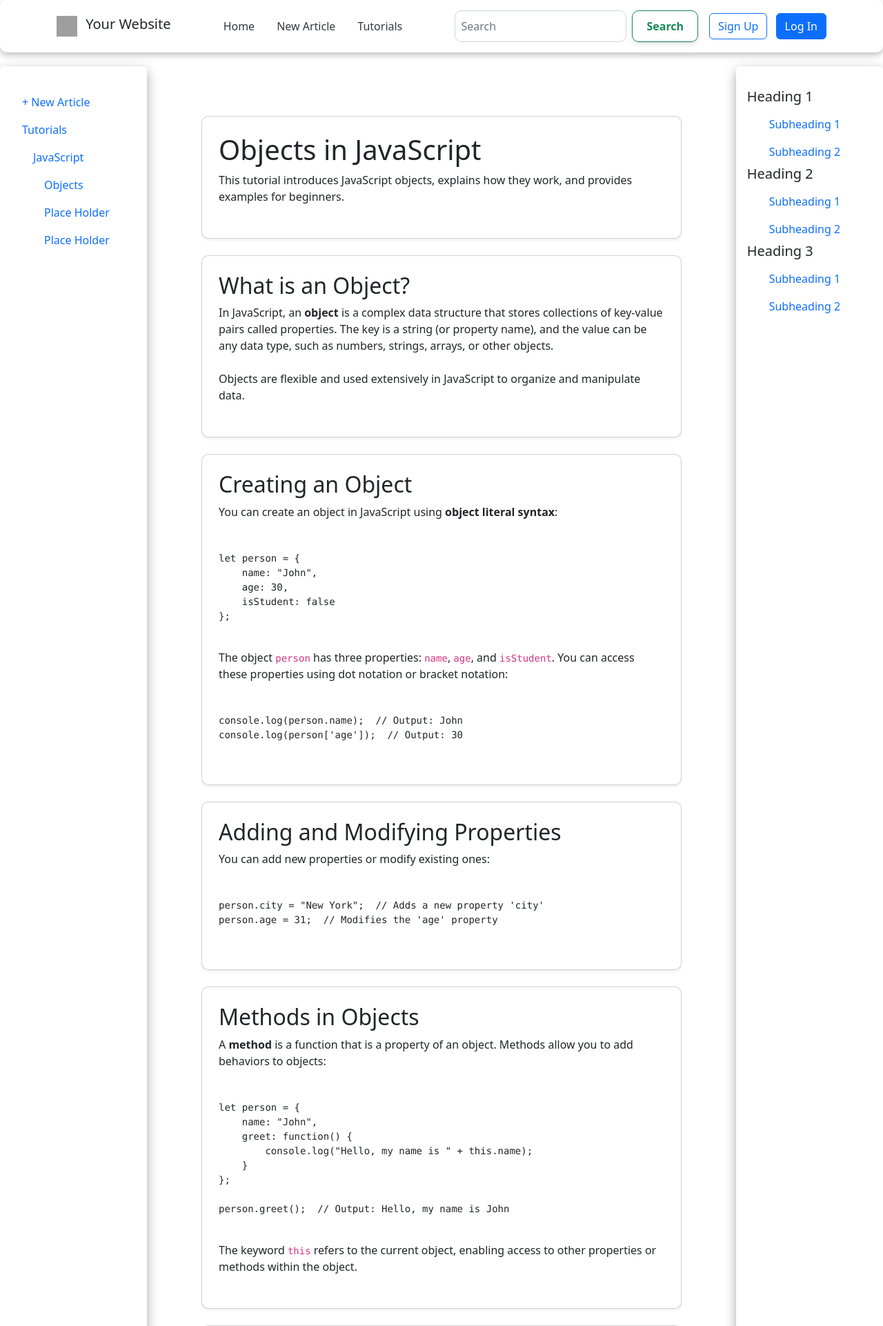
After one commit to mattyray/news, a Django app: template templates/objects_tutorial.html in a window 1280 px wide. The commit adds this page. Shown: the top 1922 px of the page at 69% size. Run offline with Django 5.2, Linux system fonts and the light colour scheme; the template is opened without the code that fills it, so the values that code supplies are empty; some libraries are stand-ins or nearby versions; grey boxes are pictures that could not be loaded.

Commit message:
working before adding profile page and functionality

```diff
--- a/pages/urls.py
+++ b/pages/urls.py
@@ -1,8 +1,9 @@
 from django.urls import path, include
-from .views import HomePageView, JsGptQuizView, TutorialPageView
+from .views import HomePageView, JsGptQuizView, TutorialPageView, ObjectsTutorialView
 urlpatterns = [
     path('', HomePageView.as_view(), name='home'),
     path('jsgptquiz/', JsGptQuizView.as_view(), name='jsgptquiz'),
     path('tutorials/', TutorialPageView.as_view(), name='tutorial'),
+    path('tutorials/objects/', ObjectsTutorialView.as_view(), name='objects_tutorial'),
 
 ]
--- a/pages/views.py
+++ b/pages/views.py
@@ -12,6 +12,9 @@ class HomePageView(TemplateView):
 class ObjectFlashcardsView(TemplateView):
     template_name = 'object_flashcards.html'
 
+class ObjectsTutorialView(TemplateView):
+    template_name = 'objects_tutorial.html'
+
 class ObjectQuizView(TemplateView):
     template_name = 'object_quiz.html'
 
--- a/templates/base.html
+++ b/templates/base.html
@@ -78,7 +78,7 @@
                                     <a class="nav-link" href="#">JavaScript</a>
                                     <ul class="nav flex-column ms-3">
                                         <li class="nav-item"><a class="nav-link" href="#">Objects</a></li>
-                                        <li class="nav-item"><a class="nav-link" href="#">~~Place Holder</a></li>
+                                        <li class="nav-item"><a class="nav-link" href="#">Place Holder</a></li>
                                         <li class="nav-item"><a class="nav-link" href="#">Place Holder</a></li>
                                     </ul>
                                 </li>
--- /dev/null
+++ b/templates/objects_tutorial.html
@@ -0,0 +1,121 @@
+{% extends 'base.html' %}
+{% block title %}JavaScript Objects Tutorial{% endblock %}
+
+{% block content %}
+<div class="container py-5">
+    <!-- Card for the Tutorial Header -->
+    <div class="card shadow-sm mb-4 p-4">
+        <h1>Objects in JavaScript</h1>
+        <p>This tutorial introduces JavaScript objects, explains how they work, and provides examples for beginners.</p>
+    </div>
+
+    <!-- Section 1: What is an Object? -->
+    <div class="card shadow-sm mb-4 p-4">
+        <h2>What is an Object?</h2>
+        <p>In JavaScript, an <strong>object</strong> is a complex data structure that stores collections of key-value pairs called properties. The key is a string (or property name), and the value can be any data type, such as numbers, strings, arrays, or other objects.</p>
+        <p>Objects are flexible and used extensively in JavaScript to organize and manipulate data.</p>
+    </div>
+
+    <!-- Section 2: Creating an Object -->
+    <div class="card shadow-sm mb-4 p-4">
+        <h2>Creating an Object</h2>
+        <p>You can create an object in JavaScript using <strong>object literal syntax</strong>:</p>
+        <pre><code class="language-javascript">
+let person = {
+    name: "John",
+    age: 30,
+    isStudent: false
+};
+        </code></pre>
+        <p>The object <code>person</code> has three properties: <code>name</code>, <code>age</code>, and <code>isStudent</code>. You can access these properties using dot notation or bracket notation:</p>
+        <pre><code class="language-javascript">
+console.log(person.name);  // Output: John
+console.log(person['age']);  // Output: 30
+        </code></pre>
+    </div>
+
+    <!-- Section 3: Adding and Modifying Properties -->
+    <div class="card shadow-sm mb-4 p-4">
+        <h2>Adding and Modifying Properties</h2>
+        <p>You can add new properties or modify existing ones:</p>
+        <pre><code class="language-javascript">
+person.city = "New York";  // Adds a new property 'city'
+person.age = 31;  // Modifies the 'age' property
+        </code></pre>
+    </div>
+
+    <!-- Section 4: Methods in Objects -->
+    <div class="card shadow-sm mb-4 p-4">
+        <h2>Methods in Objects</h2>
+        <p>A <strong>method</strong> is a function that is a property of an object. Methods allow you to add behaviors to objects:</p>
+        <pre><code class="language-javascript">
+let person = {
+    name: "John",
+    greet: function() {
+        console.log("Hello, my name is " + this.name);
+    }
+};
+
+person.greet();  // Output: Hello, my name is John
+        </code></pre>
+        <p>The keyword <code>this</code> refers to the current object, enabling access to other properties or methods within the object.</p>
+    </div>
+
+    <!-- Section 5: Nested Objects -->
+    <div class="card shadow-sm mb-4 p-4">
+        <h2>Nested Objects</h2>
+        <p>Objects can also contain other objects, creating a structure known as <strong>nested objects</strong>:</p>
+        <pre><code class="language-javascript">
+let company = {
+    name: "Tech Corp",
+    address: {
+        street: "123 Main St",
+        city: "San Francisco",
+        state: "CA"
+    }
+};
+
+console.log(company.address.city);  // Output: San Francisco
+        </code></pre>
+    </div>
+
+    <!-- Section 6: Looping Through Object Properties -->
+    <div class="card shadow-sm mb-4 p-4">
+        <h2>Looping Through Object Properties</h2>
+        <p>You can use a <code>for...in</code> loop to iterate over an object's properties:</p>
+        <pre><code class="language-javascript">
+let person = {
+    name: "John",
+    age: 30,
+    isStudent: false
+};
+
+for (let key in person) {
+    console.log(key + ": " + person[key]);
+}
+        </code></pre>
+    </div>
+
+    <!-- Section 7: Object Methods -->
+    <div class="card shadow-sm mb-4 p-4">
+        <h2>Object Methods</h2>
+        <p>JavaScript provides several built-in methods for working with objects:</p>
+        <ul>
+            <li><code>Object.keys()</code>: Returns an array of an object's property names.</li>
+            <li><code>Object.values()</code>: Returns an array of an object's property values.</li>
+            <li><code>Object.entries()</code>: Returns an array of key-value pairs.</li>
+        </ul>
+        <pre><code class="language-javascript">
+let car = {
+    make: "Tesla",
+    model: "Model 3",
+    year: 2021
+};
+
+console.log(Object.keys(car));  // Output: ['make', 'model', 'year']
+console.log(Object.values(car));  // Output: ['Tesla', 'Model 3', 2021]
+console.log(Object.entries(car));  // Output: [['make', 'Tesla'], ['model', 'Model 3'], ['year', 2021]]
+        </code></pre>
+    </div>
+</div>
+{% endblock %}
--- a/templates/tutorial.html
+++ b/templates/tutorial.html
@@ -13,7 +13,7 @@
         <h2>Table of Contents</h2>
         <ul class="list-group list-group-flush">
             <li class="list-group-item">
-                <a href="#objects">Objects</a>
+                <a href="{% url 'objects_tutorial' %}">Objects</a>
             </li>
             <li class="list-group-item">
                 <a href="#flashcards">Objects Flashcards</a>
```
Also changed, not shown: articles/views.py (+7 -7 lines), templates/article/article_delete.html (renamed from templates/article_delete.html), templates/article/article_detail.html (renamed from templates/article_detail.html), templates/article/article_edit.html (renamed from templates/article_edit.html), templates/article/article_list.html (renamed from templates/article_list.html), templates/article/article_new.html (renamed from templates/article_new.html), templates/profile/profile.html (added), templates/profile/profile_edit.html (added).
